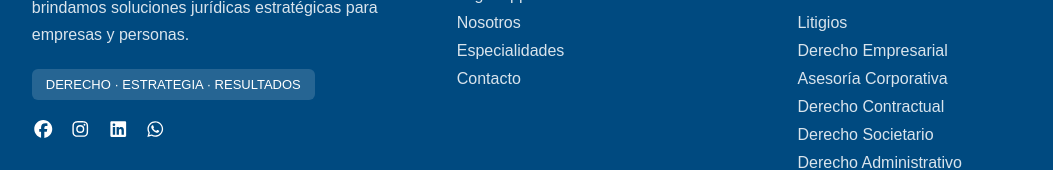
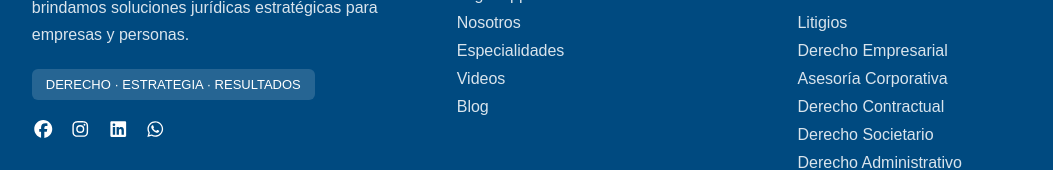
Before and after one commit to paginaswebpravice-prog/pravice-co, a Next.js app: page / in a window 1280 px wide. Shown: the part 10017-10187 px from the top of the page, without its empty margins (85-1138 px from the left). Built offline with nearby package versions, Linux system fonts and the light colour scheme.

Commit message:
Fix navegation in Footer section

```diff
--- a/src/app/components/Footer.tsx
+++ b/src/app/components/Footer.tsx
@@ -85,10 +85,13 @@ export default function Footer() {
                 <Link href="#about">Nosotros</Link>
               </li>
               <li>
-                <Link href="/contacto">Especialidades</Link>
+                <Link href="/especialidades">Especialidades</Link>
               </li>
               <li>
-                <Link href="/contacto">Contacto</Link>
+                <Link href="/videos">Videos</Link>
+              </li>
+              <li>
+                <Link href="/blog">Blog</Link>
               </li>
             </ul>
           </div>
```
